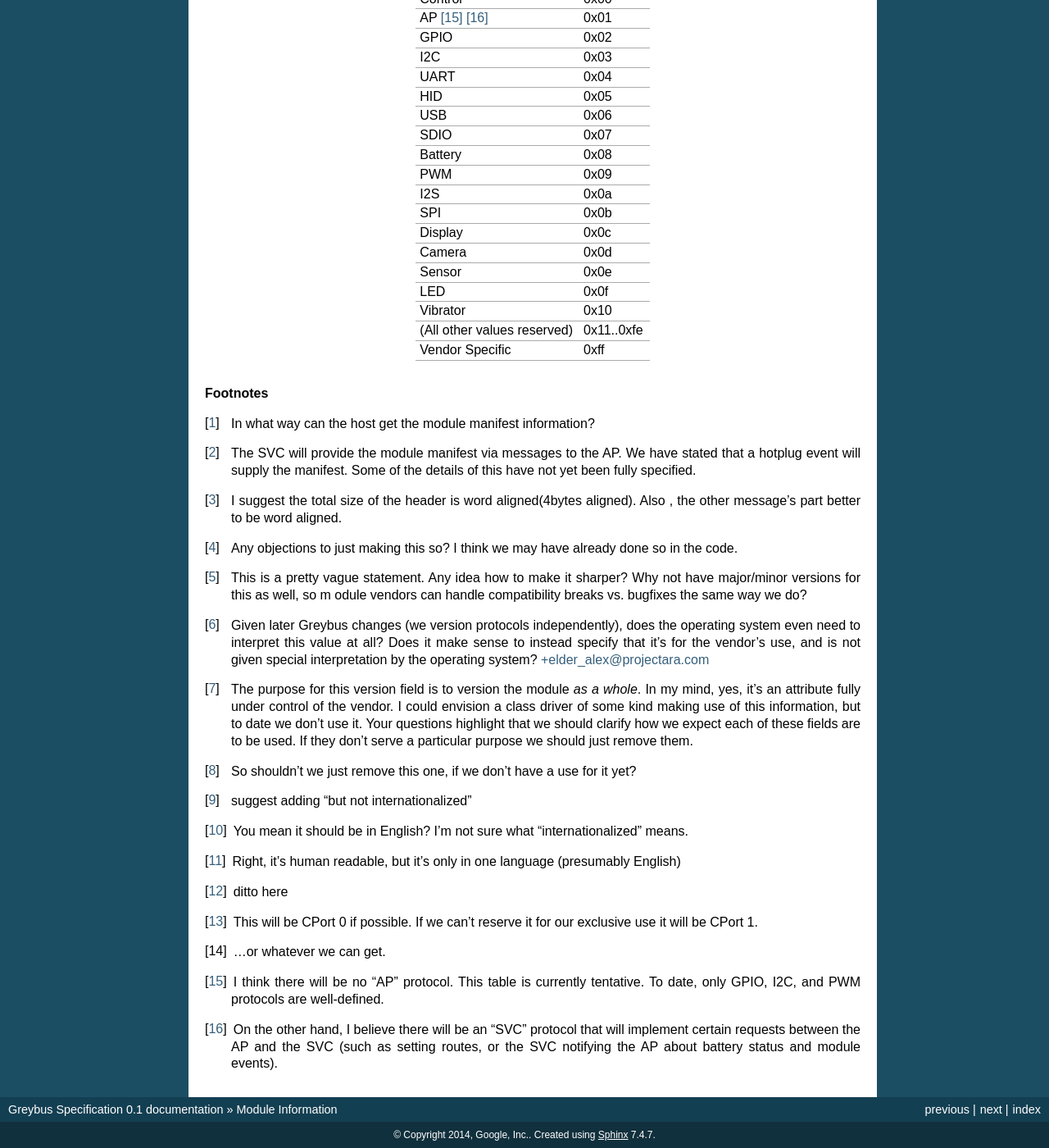
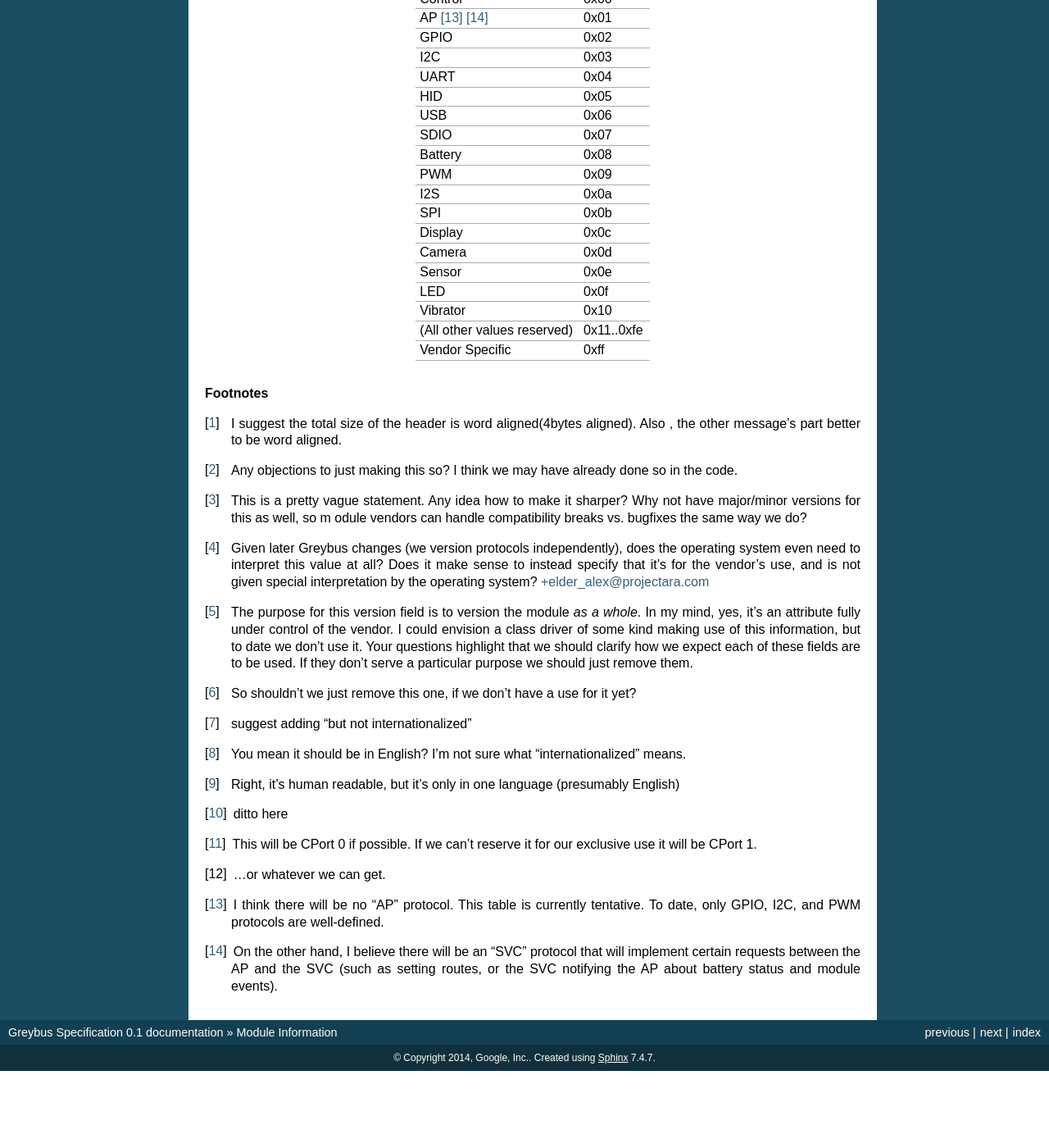
Before and after one commit to projectara/greybus-spec, a Sphinx documentation site: the page built from source/module_info.rst, in a window 1280 px wide and 1400 px high, scrolled down 3739 px. Shown: the whole window at 82% size. Built offline with Sphinx 7.4.7, drawn with Linux system fonts in a browser that asks for light colours; after the commit the page ends 5045 px from its top, so only the background shows below that; some of the changed text lies outside the part shown.

Commit message:
Module Info: resolve "Module Manifest" footnote
Now that the introductory paragraph is rewritten, it should resolve
these two footnotes.

Reviewed-by: Marti Bolivar <mbolivar@leaflabs.com>
Signed-off-by: Greg Kroah-Hartman <greg@kroah.com>

```diff
--- a/source/module_info.rst
+++ b/source/module_info.rst
@@ -43,7 +43,7 @@ following general requirements:
 Module Manifest
 ---------------
 
-The Module Manifest [#d]_ [#e]_ is a contiguous buffer that includes a
+The Module Manifest is a contiguous buffer that includes a
 Manifest Header and a set of Descriptors.  When read, a Module
 Manifest is transferred in its entirety.  This allows the module to be
 described to the host all at once, alleviating the need for multiple
@@ -485,13 +485,6 @@ Protocol
 
 .. rubric:: Footnotes
 
-.. [#d] In what way can the host get the module manifest information?
-
-.. [#e] The SVC will provide the module manifest via messages to the
-        AP. We have stated that a hotplug event will supply the
-        manifest. Some of the details of this have not yet been fully
-        specified.
-
 .. [#f] I suggest the total size of the header is word aligned(4bytes
         aligned). Also , the other message's part better to be word aligned.
 
```
